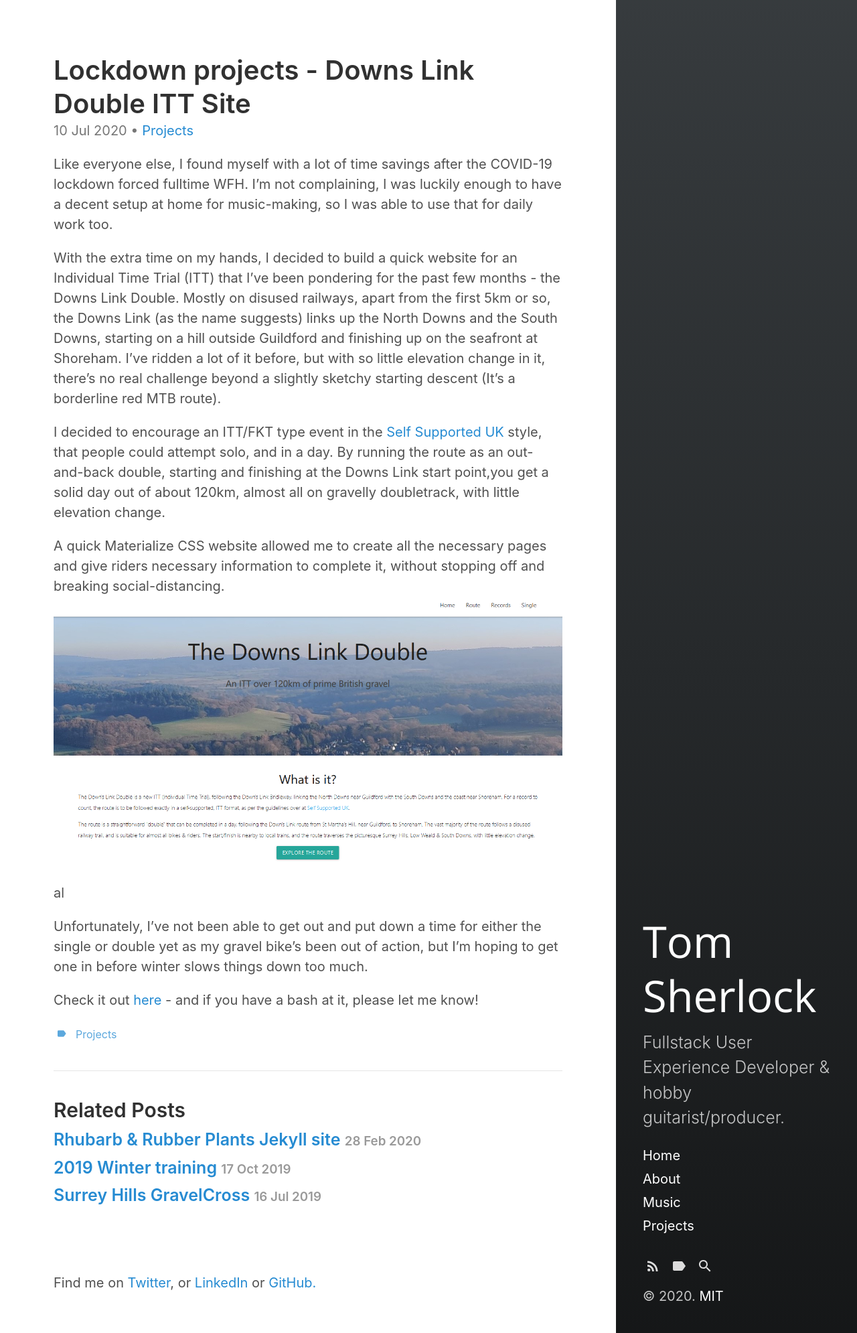
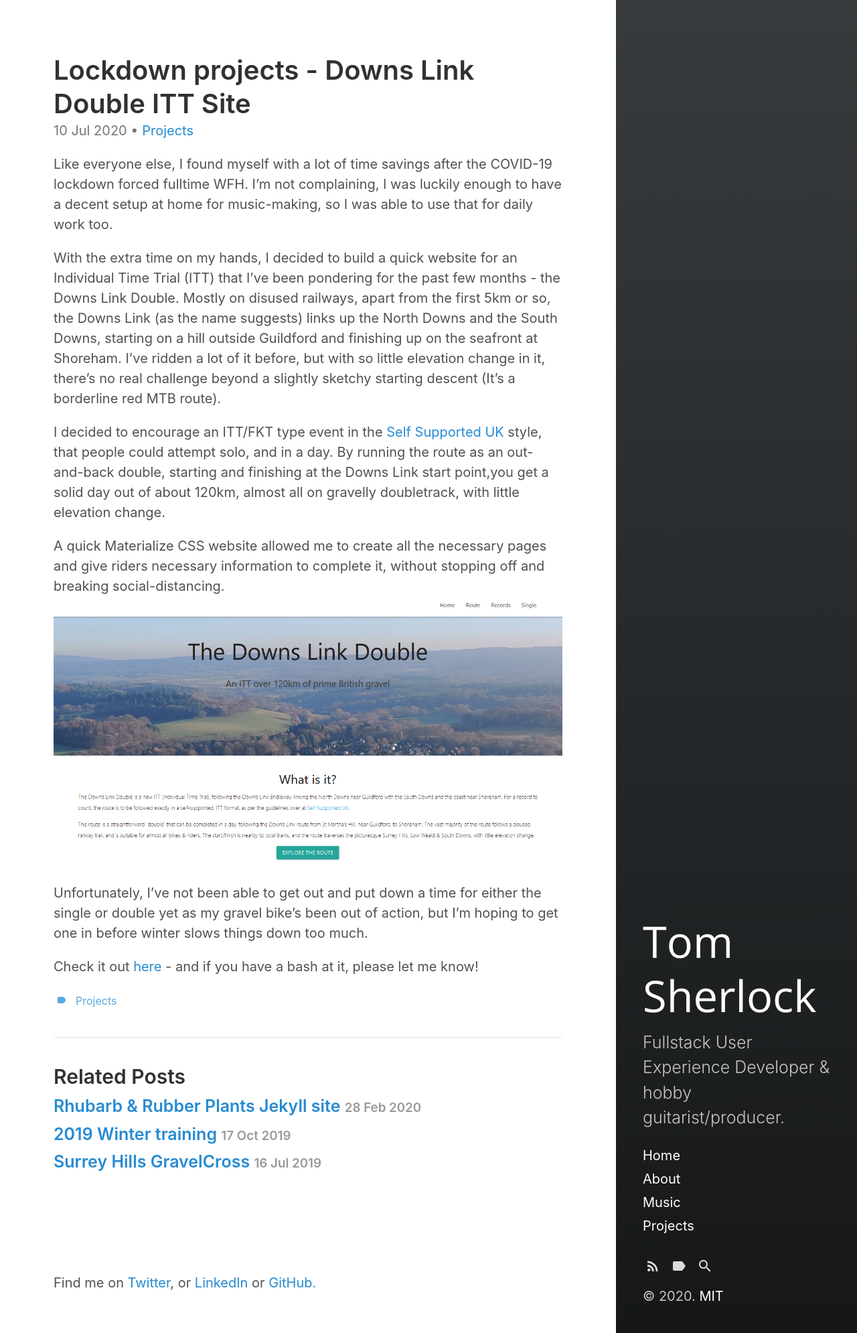
Before and after one commit to tomsherlocked/site, a Jekyll site: the page built from _posts/2020-07-10-downs-link-double.md, in a window 1280 px wide. Shown: the whole page at 67% size. Built offline with Jekyll 4.4.1, drawn with Linux system fonts in a browser that asks for light colours.

Commit message:
update image

```diff
--- a/_posts/2020-07-10-downs-link-double.md
+++ b/_posts/2020-07-10-downs-link-double.md
@@ -15,7 +15,7 @@
 I decided to encourage an ITT/FKT type event in the [Self Supported UK](http://www.selfsupporteduk.net/) style, that people could attempt solo, and in a day. By running the route as an out-and-back double, starting and finishing at the Downs Link start point,you get a solid day out of about 120km, almost all on gravelly doubletrack, with little elevation change.
 
 A quick Materialize CSS website allowed me to create all the necessary pages and give riders necessary information to complete it, without stopping off and breaking social-distancing.
-![frontpage](/assets/images/downslink.png){:class="img-responsive"}al
+![frontpage](/assets/images/downslink1.png){:class="img-responsive"}
 
 Unfortunately, I've not been able to get out and put down a time for either the single or double yet as my gravel bike's been out of action, but I'm hoping to get one in before winter slows things down too much.
 
```
Also changed, not shown: assets/images/downslink1.png (renamed from assets/images/downslink.PNG).
